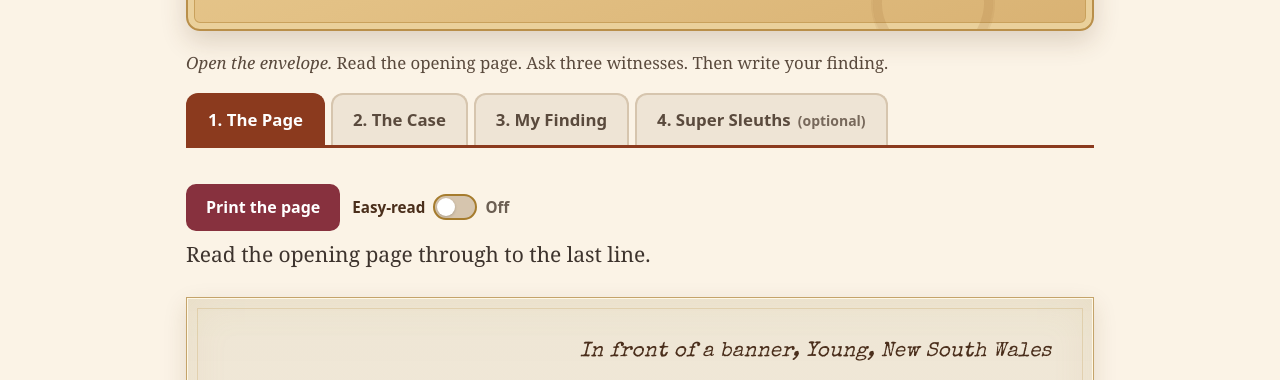
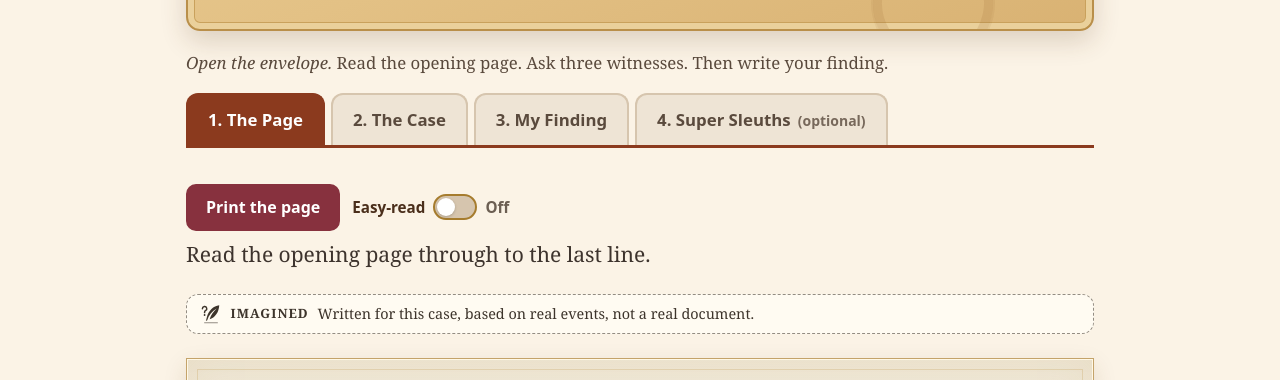
Before and after one commit to RobMac10/lambing-flat-case, a plain HTML site: page index.html in a window 1280 px wide. Shown: the part 420-800 px from the top of the page. Drawn offline with Linux system fonts and the light colour scheme.

Commit message:
Add Imagined badge to invented/reconstructed documents

```diff
--- a/index.html
+++ b/index.html
@@ -7,6 +7,17 @@
 <meta name="description" content="History Case File, Year 9. The Lambing Flat riots, 1860–61. Who started it, and did anyone pay?">
 <meta name="robots" content="noindex, nofollow">
 <link rel="stylesheet" href="assets/style.css">
+
+<style id="imagined-badge-css">
+.imagined-badge{display:flex;flex-wrap:wrap;align-items:center;gap:.3rem .55rem;box-sizing:border-box;max-width:100%;margin:0 0 1rem;padding:.5rem .8rem;border:1.5px dashed rgba(60,50,40,.55);border-radius:12px;background:rgba(255,252,244,.92);color:#3d342b;font-family:inherit;line-height:1.35}
+.imagined-badge .ib-icon{flex:0 0 auto;width:22px;height:22px}
+.imagined-badge .ib-word{font-weight:700;font-size:.8rem;letter-spacing:.08em;text-transform:uppercase}
+.imagined-badge .ib-line{flex:1 1 13rem;min-width:0;font-size:.9rem}
+.imagined-mini{display:inline-flex;align-items:center;gap:.25rem;margin-left:.4rem;padding:.05rem .45rem;border:1px dashed rgba(60,50,40,.55);border-radius:999px;background:rgba(255,252,244,.92);color:#3d342b;font-family:system-ui,-apple-system,"Segoe UI",sans-serif;font-size:.7rem;font-weight:700;letter-spacing:.06em;text-transform:uppercase;vertical-align:middle;white-space:nowrap}
+.imagined-mini .ib-icon{width:14px;height:14px}
+@media (max-width:420px){.imagined-badge{padding:.45rem .65rem}.imagined-badge .ib-line{font-size:.86rem}}
+@media print{.imagined-badge,.imagined-mini{background:#fff;color:#000;border-color:#000}}
+</style>
 </head>
 <body>
 <a class="skip" href="#main">Skip to the case</a>
@@ -49,7 +60,8 @@
       </label>
     </div>
     <p class="lead">Read the opening page through to the last line.</p>
-    <article class="notebook typed" aria-label="Opening page">
+    <aside class="imagined-badge" role="note" aria-label="Imagined. Written for this case, based on real events, not a real document."><svg class="ib-icon" viewBox="0 0 24 24" width="22" height="22" aria-hidden="true" focusable="false"><path d="M21 2.5c-6.5.8-11.6 5.9-13.4 12.6L6.4 19.6l1.5-.9c1.7-5.4 5.2-9.6 10.3-12.6-3.6 3.4-6.3 7.4-7.7 11.7 5.9-1.6 10.1-7.6 10.5-15.3z" fill="currentColor"/><path d="M2.6 6.2a2.4 2.4 0 1 1 3.4 2.2c-.7.35-1 .85-1 1.6v.5" fill="none" stroke="currentColor" stroke-width="1.6" stroke-linecap="round"/><circle cx="5" cy="13.1" r="1" fill="currentColor"/><path d="M5 21.5h14" stroke="currentColor" stroke-width="1.2" stroke-linecap="round" opacity=".55"/></svg><span class="ib-word">Imagined</span><span class="ib-line">Written for this case, based on real events, not a real document.</span></aside>
+<article class="notebook typed" aria-label="Opening page">
       <p class="letter-place">In front of a banner, Young, New South Wales</p><p class="letter-date">Painted 1861  ·  Still here</p><p>The banner is still here.</p><p>Someone painted it on a tent flap in 1861. ROLL UP. NO CHINESE. A cross, and stars, and those words, big enough to carry at the front of a march. And then someone kept it. And then a museum put it behind glass, as if it were only an object.</p><p>I stood in front of it and tried to imagine two or three thousand people walking behind that cloth, toward camps of men who had come here to dig. I tried to imagine the petitions that came after, written in English and in Chinese, asking to be paid for what was taken and smashed. I tried to imagine the courtroom where almost everyone walked free.</p><p class="close-line">The banner survived. I’m not sure the people it was aimed at were meant to. Who started it, and did anyone pay? The file is still open. The cloth is still here.</p>
     </article>
     <p class="next"><button type="button" class="btn big" data-goto="case">Open the case file</button></p>
```
